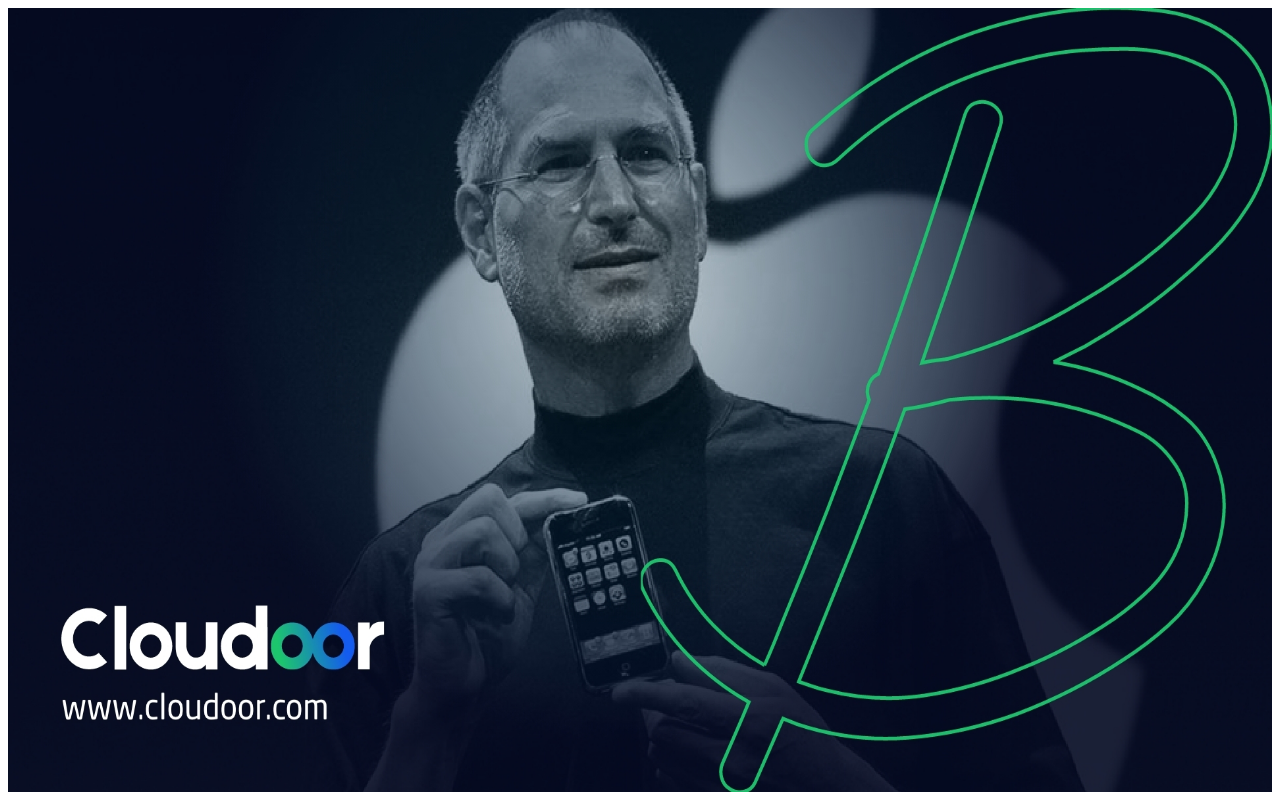
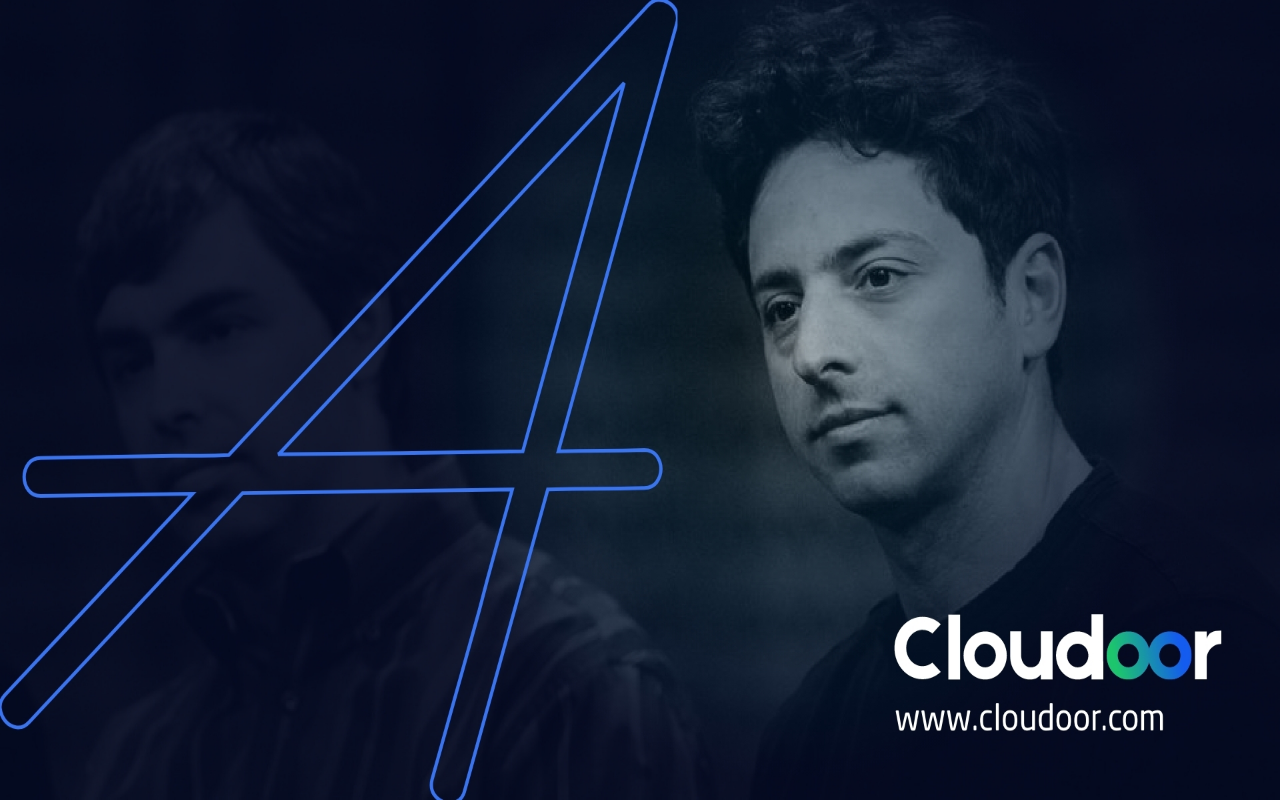
Before and after one commit to beopencloud/ab-testing, a website: page public/index.html in a window 1280 px wide. Drawn offline with Linux system fonts and the light colour scheme.

Commit message:
Update demo app

```diff
--- a/public/index.html
+++ b/public/index.html
@@ -1,8 +1,13 @@
 <html>
   <head>
     <title>Demo A/B Testing</title>
+    <style>
+      body {
+        margin: 0;
+      }
+    </style>
   </head>
   <body>
-    <img src="A - Safari.jpg" alt="shark" width="100%" height="100%">
+    <img src="B - Chrome.jpg" alt="shark" width="100%" height="100%">
   </body>
 </html>
```
